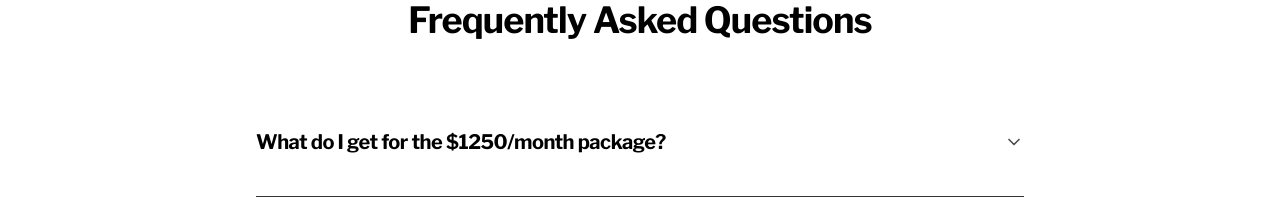
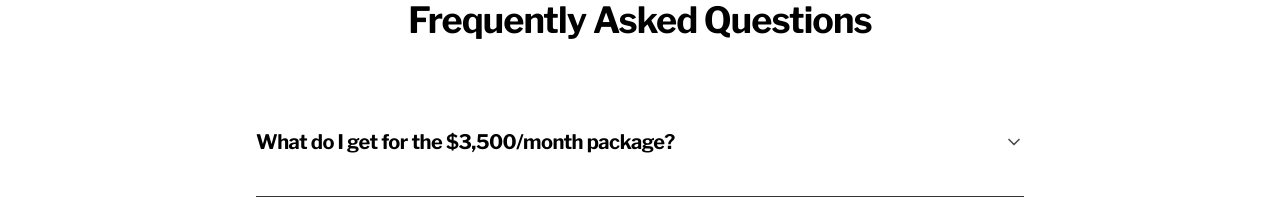
Before and after one commit to hanzoai/agency, a React (Vite) app: page / in a window 1280 px wide. Shown: the part 6940-7158 px from the top of the page. Built offline with nearby package versions, Linux system fonts and the light colour scheme.

Commit message:
Update pricing value
- Update pricing value from $1250 to $3,500.

```diff
--- a/src/components/FAQ.tsx
+++ b/src/components/FAQ.tsx
@@ -4,7 +4,7 @@ import { ChevronDown, ChevronUp } from 'lucide-react';
 
 const faqs = [
   {
-    question: "What do I get for the $1250/month package?",
+    question: "What do I get for the $3,500/month package?",
     answer: "You get unlimited graphic design and web development services. This includes UI/UX design, brand design, website & landing page design, and implementation. You'll have a dedicated team of designers, funnel builders, and project managers to help realize your vision."
   },
   {
```
